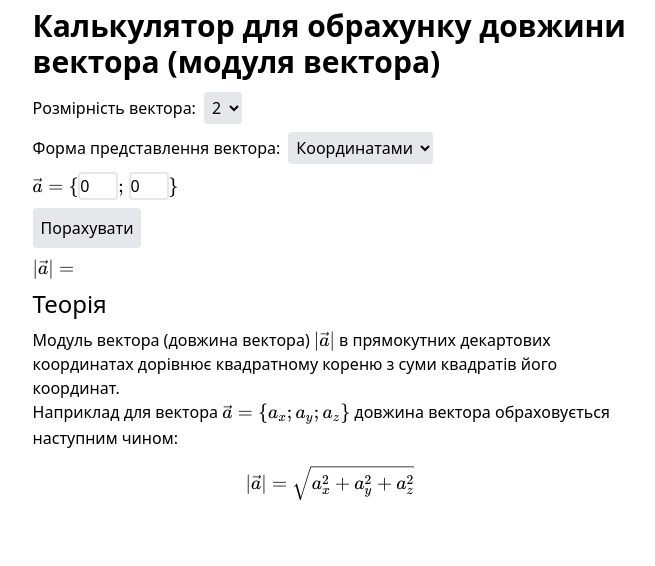
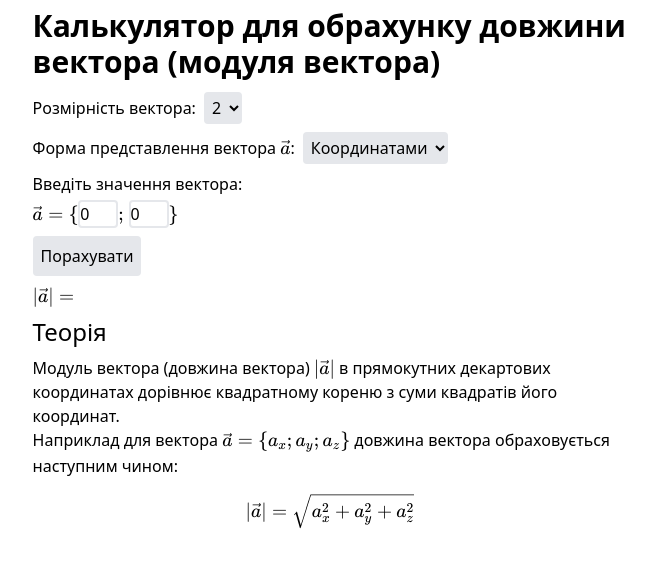
Before and after one commit to YuriiRG/goiteens-math-trainer-2, a React (Vite) app: page / in a window 1280 px wide. Shown: the top 566 px of the page, without its empty margins (310-965 px from the left). Built offline with nearby package versions, Linux system fonts and the light colour scheme.

Commit message:
Fix some styling and make UI more understandable

```diff
--- a/src/App.tsx
+++ b/src/App.tsx
@@ -63,7 +63,13 @@ export default function App() {
           ]}
         />
         <Select
-          label="Форма представлення вектора:"
+          label={
+            <>
+              Форма представлення вектора{" "}
+              <Latex className="inline" text="\vec{a}" />
+              {""}:
+            </>
+          }
           id="mode"
           value={mode}
           onChange={(e) => {
@@ -75,6 +81,7 @@ export default function App() {
             { value: "points", text: "Точками" },
           ]}
         />
+        <p className="mb-1">Введіть значення вектора:</p>
         {mode === "coords" && (
           <VectorInput
             value={vectorStr}
@@ -89,6 +96,7 @@ export default function App() {
         )}
         {mode === "points" && (
           <>
+            <p className="mb-1">Початкова точка</p>
             <VectorInput
               value={startPointStr}
               setValue={(newValue) => {
@@ -96,9 +104,10 @@ export default function App() {
                 setStartPointStr(newValue);
               }}
               startLabel={<Latex className="inline" text="A = (" />}
-              separator={<Latex className="inline" text=";\ " />}
+              separator={<Latex className="inline" text=",\ " />}
               endLabel={<Latex className="inline" text=")" />}
             />
+            <p className="mb-1">Кінцева точка</p>
             <VectorInput
               value={endPointStr}
               setValue={(newValue) => {
@@ -106,7 +115,7 @@ export default function App() {
                 setEndPointStr(newValue);
               }}
               startLabel={<Latex className="inline" text="B = (" />}
-              separator={<Latex className="inline" text=";\ " />}
+              separator={<Latex className="inline" text=",\ " />}
               endLabel={<Latex className="inline" text=")" />}
             />
           </>
@@ -120,7 +129,11 @@ export default function App() {
         <br />
         {!showResult && <Latex text={`|\\vec{a}| =`} />}
         {showResult && result !== undefined && (
-          <Latex text={`|\\vec{a}| = ${result}`} />
+          <Latex
+            text={`|\\vec{a}| ${
+              Number.isInteger(result) ? "=" : "\\approx"
+            } ${result}`}
+          />
         )}
         {showResult && result === undefined && <>Невірні вхідні дані</>}
 
@@ -157,12 +170,14 @@ function Select({
 }) {
   return (
     <fieldset className="mb-2">
-      <label htmlFor={id}>{label}</label>
+      <label htmlFor={id} className="mr-2">
+        {label}
+      </label>
       <select
         id={id}
         value={value}
         onChange={onChange}
-        className="ml-2 p-1 rounded bg-gray-200 align-baseline"
+        className="p-1 rounded bg-gray-200 align-baseline"
       >
         {options.map(({ value, text }) => (
           <option key={value} value={value} className="">
```
